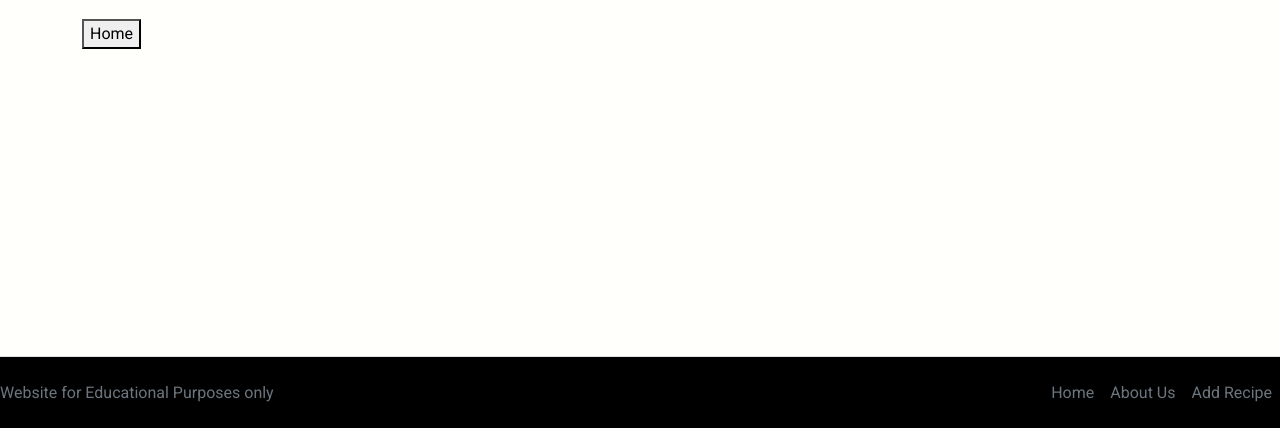
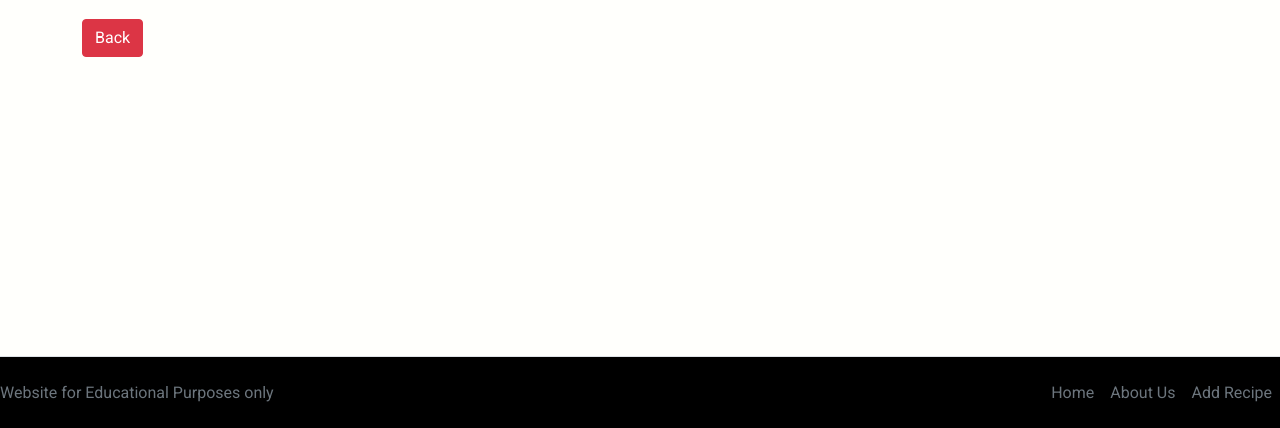
Before and after one commit to anthonyjn08/the-recipe-hotspot, a Django app: template templates/edit_recipe.html in a window 1280 px wide. Shown: the part 347-775 px from the top of the page. Run offline with Django 3.2, Linux system fonts and the light colour scheme; the template is opened without the code that fills it, so the values that code supplies are empty; the visitor is signed in with stand-in values (Sample User, id 1); some libraries are stand-ins or nearby versions.

Commit message:
Update buttons on edit_recipe, delete_comment and delete_recipe

```diff
--- a/templates/delete_comment.html
+++ b/templates/delete_comment.html
@@ -26,7 +26,7 @@
     {% else %}
     <p>You do not have permission to view this page.</p>
     <div class="container text-center">
-        <a href="{% url 'home' %}" class="back-button btn-default">Back</a>
+        <a href="{% url 'home' %}" class="btn btn-danger btn-default">Back</a>
     </div>
     {% endif %}
 </div>
--- a/templates/delete_recipe.html
+++ b/templates/delete_recipe.html
@@ -5,9 +5,9 @@
 
 {% block content %}
 
+<!-- Delete Recipe -->
 <div class="container">
     {% if request.user == recipe.author %}
-
     <div class="row mt-4 justify-content-md-center">
         <div class="col-6">
             <h1>Are You Sure?</h1>
@@ -23,7 +23,7 @@
     {% else %}
     <p>You do not have permission to view this page.</p>
     <div class="container text-center">
-        <a href="{% url 'home' %}" class="back-button btn-default">Back</a>
+        <a href="{% url 'home' %}" class="btn btn-danger btn-default">Back</a>
     </div>
     {% endif %}
 </div>
--- a/templates/edit_recipe.html
+++ b/templates/edit_recipe.html
@@ -4,13 +4,9 @@
 
 {% block content %}
 
+<!-- Edit Recipe -->
 <div class="container">
     {% if user.id == recipe.author.id %}
-    <div class="row mt-5">
-        <!-- <div class="col-md-3 col-sm-6">
-            <a href="{% url 'recipe_detail' recipe.slug %}" class="btn btn-light">Back to Feed</a>
-        </div> -->
-    </div>
     <div class="row justify-content-center mt-5">
         <div class="col-md-5 col-sm-12">
             <h5>Update Your Post</h5>
@@ -31,11 +27,9 @@
     <div class="row">
         <div class="col-6">
             <p>You do not have permission to view this page.</p>
-            <button class="btn-outline back-button"><a href="{% url for 'home' %"></a>Home</button>
+            <a href="{% url 'home' %}" class="btn btn-danger btn-default">Back</a>
         </div>
     </div>
-
     {% endif %}
-
 </div>
 {% endblock %}
```
